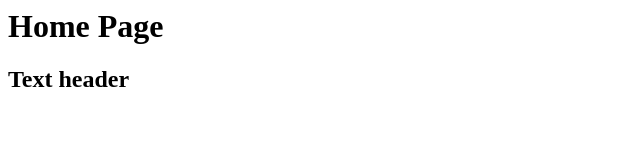
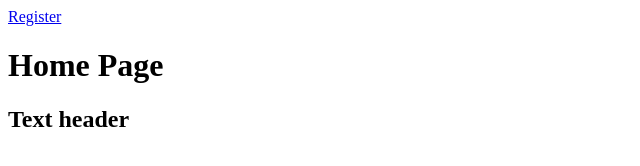
Before and after one commit to Enakoneschniy/git01, a plain HTML site: page index.html in a window 1280 px wide. Shown: the whole page, without its empty margins (0-640 px from the left). Drawn offline with Linux system fonts and the light colour scheme.

Commit message:
implented registration

```diff
--- a/index.html
+++ b/index.html
@@ -1,2 +1,3 @@
+<a href="register.html">Register</a>
 <h1>Home Page</h1>
 <h2>Text header</h2>
```
Also changed, not shown: register.html (added, +1 -0 lines).
